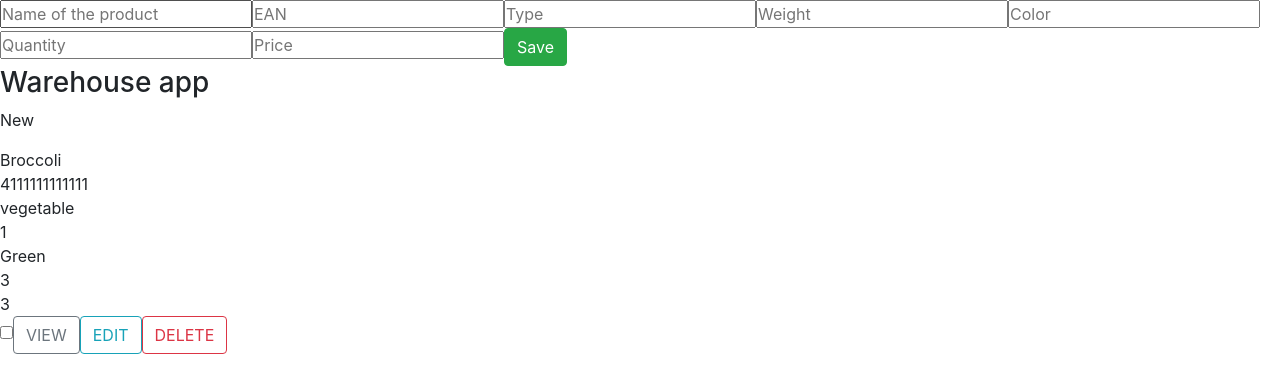
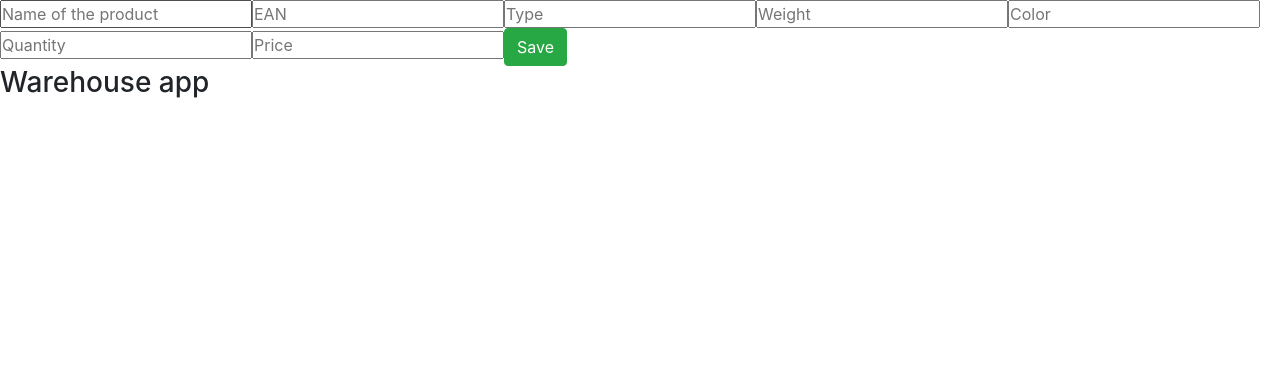
Before and after one commit to pauliuspad/warehouse_task, a React (Create React App) app: page / in a window 1280 px wide. Shown: the top 392 px of the page. Built offline with nearby package versions, Linux system fonts and the light colour scheme.

Commit message:
Working delete button

```diff
--- a/src/App.js
+++ b/src/App.js
@@ -11,7 +11,7 @@ const LOCAL_STORAGE_KEY = 'warehouseApp.products'
 function App() {
 
 
-  const [products, setProduct] = useState([{ "ID": 1, "Name": "Broccoli", "EAN": "4111111111111", "Type": "vegetable", "Weight": "1", "Color": "Green", "Active": false, "Quantity": [3,5,6], "Price": [3, 4, 6]}])
+  const [products, setProduct] = useState([])
 
   const productName = useRef()
   const productEAN= useRef()
@@ -31,24 +31,16 @@ function App() {
   }, [products])
 
   function toggleProduct(id) {
-    console.log("Works12")
     const newProducts = [...products]
     const product = newProducts.find(product => product.ID === id)
     product.Active = !product.Active
     setProduct(newProducts)
   }
 
-  // var state = {
-  //      ID: '',
-  //      Name: '',
-  //      EAN: '',
-  //      Type: '',
-  //      Weight: '',
-  //      Color: '',
-  //      Quantity: '',
-  //      Price: '',
-  //      Active: ''
-  //  }
+  function deleteProduct(id){
+    const newProducts = products.filter(product => product.ID != id)
+    setProduct(newProducts)
+  }
 
    // adds Products to Products list.
    // ToDo add checking to check if required inputs are not empty. Afther check clear inputs (productName.current.value = null ...)
@@ -92,7 +84,7 @@ function App() {
 
      <h3>Warehouse app</h3>
      <div>
-      <Products products = {products} toggleProduct = {toggleProduct} />
+      <Products products = {products} toggleProduct = {toggleProduct} deleteProduct= {deleteProduct} />
     </div>
 
     </div>
--- a/src/components/ProductItem.js
+++ b/src/components/ProductItem.js
@@ -36,10 +36,13 @@ style = {{toggleProduct1}}
   // console.log(props.singleProduct)
 
 
-   function productState() {
-    props.toggleProduct(props.product.ID)
-    console.log(props.product.ID)
-}
+    function productState() {
+        props.toggleProduct(props.product.ID)
+    }
+
+    function removeProduct(){
+        props.deleteProduct(props.product.ID)
+    }
 
 return (
     <div >
@@ -55,7 +58,7 @@ return (
         <input type="checkbox" checked={props.product.Active} onChange={productState} />
         <Button variant="outline-secondary" >VIEW</Button>
         <Button variant="outline-info" >EDIT</Button>
-        <Button variant="outline-danger" >DELETE</Button>
+        <Button variant="outline-danger" onClick={removeProduct} >DELETE</Button>
     </div>
     </div>
 
--- a/src/components/Products.js
+++ b/src/components/Products.js
@@ -2,10 +2,10 @@ import React from 'react';
 import ProductsItems from './ProductItem';
 import PropTypes from 'prop-types';
 
-function Product(props, toggleProduct) {
+function Product(props ) {
     console.log(props.products)
   return props.products.map((product) => (
-  <ProductsItems key={product.ID} toggleProduct={props.toggleProduct} product={product} />
+  <ProductsItems key={product.ID} toggleProduct={props.toggleProduct} deleteProduct={props.deleteProduct} product={product} />
   ))
 }
 
```
